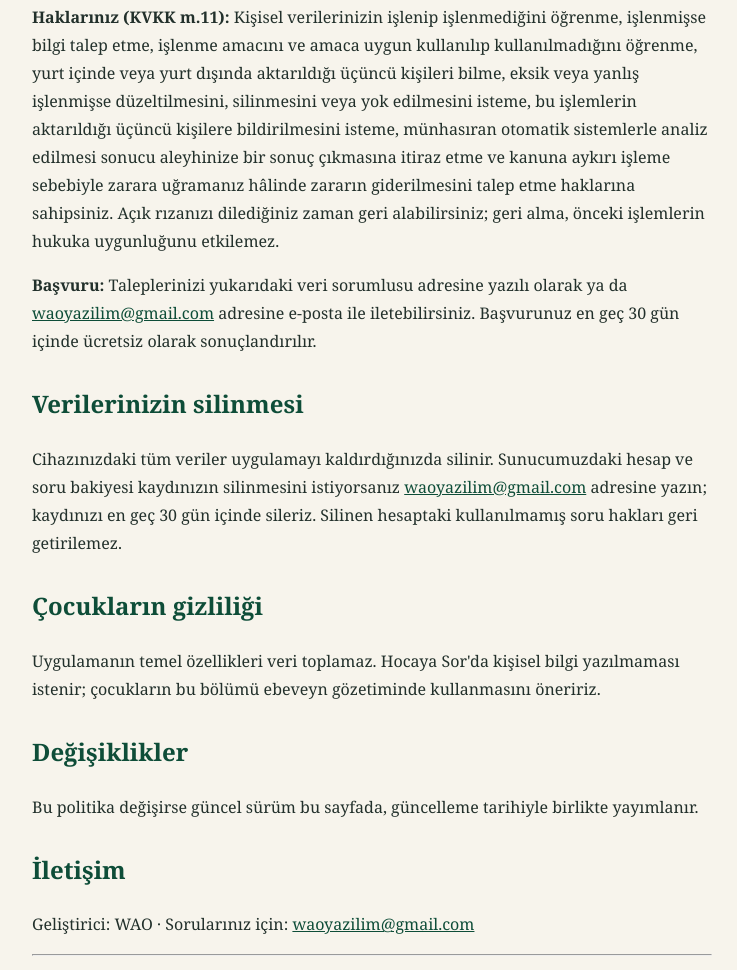
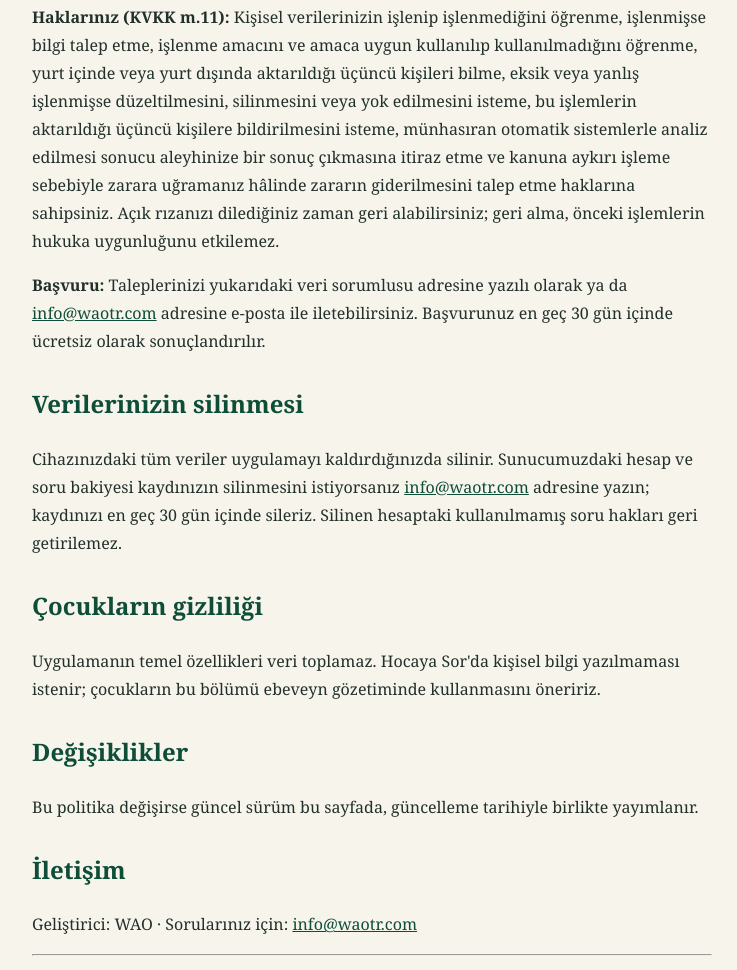
Before and after one commit to aykutjm/namaz-vakitleri-site, a plain HTML site: page gizlilik.html in a window 1280 px wide. Shown: the part 4570-5540 px from the top of the page, without its empty margins (268-1005 px from the left). Drawn offline with Linux system fonts and the light colour scheme.

Commit message:
Destek ve KVKK basvuru e-postasi: info@waotr.com
Co-Authored-By: Claude Opus 5.5 <noreply@anthropic.com>

```diff
--- a/gizlilik.html
+++ b/gizlilik.html
@@ -135,7 +135,7 @@ paylaşılmaz.</p>
 
 <h2>KVKK aydınlatma metni</h2>
 <p>6698 sayılı Kişisel Verilerin Korunması Kanunu (KVKK) uyarınca:</p>
-<p><strong>Veri sorumlusu:</strong> Aykut Yıldırım (WAO), Derecik Mah. 1444 Sk. No: 2, 55200 İlkadım/Samsun, Türkiye · <a href="mailto:waoyazilim@gmail.com">waoyazilim@gmail.com</a></p>
+<p><strong>Veri sorumlusu:</strong> Aykut Yıldırım (WAO), Derecik Mah. 1444 Sk. No: 2, 55200 İlkadım/Samsun, Türkiye · <a href="mailto:info@waotr.com">info@waotr.com</a></p>
 <table>
   <tr><th>Veri</th><th>Amaç</th><th>Hukuki sebep</th><th>Saklama süresi</th></tr>
   <tr><td>Hocaya Sor soruları ve sohbet mesajları</td><td>Sorunun cevaplanması</td>
@@ -166,13 +166,13 @@ sonucu aleyhinize bir sonuç çıkmasına itiraz etme ve kanuna aykırı işleme
 uğramanız hâlinde zararın giderilmesini talep etme haklarına sahipsiniz. Açık rızanızı
 dilediğiniz zaman geri alabilirsiniz; geri alma, önceki işlemlerin hukuka uygunluğunu etkilemez.</p>
 <p><strong>Başvuru:</strong> Taleplerinizi yukarıdaki veri sorumlusu adresine yazılı olarak ya da
-<a href="mailto:waoyazilim@gmail.com">waoyazilim@gmail.com</a> adresine e-posta ile iletebilirsiniz.
+<a href="mailto:info@waotr.com">info@waotr.com</a> adresine e-posta ile iletebilirsiniz.
 Başvurunuz en geç 30 gün içinde ücretsiz olarak sonuçlandırılır.</p>
 
 <h2>Verilerinizin silinmesi</h2>
 <p>Cihazınızdaki tüm veriler uygulamayı kaldırdığınızda silinir. Sunucumuzdaki hesap
 ve soru bakiyesi kaydınızın silinmesini istiyorsanız
-<a href="mailto:waoyazilim@gmail.com">waoyazilim@gmail.com</a> adresine yazın; kaydınızı
+<a href="mailto:info@waotr.com">info@waotr.com</a> adresine yazın; kaydınızı
 en geç 30 gün içinde sileriz. Silinen hesaptaki kullanılmamış soru hakları geri getirilemez.</p>
 
 <h2>Çocukların gizliliği</h2>
@@ -183,7 +183,7 @@ istenir; çocukların bu bölümü ebeveyn gözetiminde kullanmasını öneririz
 <p>Bu politika değişirse güncel sürüm bu sayfada, güncelleme tarihiyle birlikte yayımlanır.</p>
 
 <h2>İletişim</h2>
-<p>Geliştirici: WAO · Sorularınız için: <a href="mailto:waoyazilim@gmail.com">waoyazilim@gmail.com</a></p>
+<p>Geliştirici: WAO · Sorularınız için: <a href="mailto:info@waotr.com">info@waotr.com</a></p>
 
 <hr>
 <h1>Privacy Policy (English)</h1>
@@ -234,7 +234,7 @@ downloads carry no account or session information.</p>
 the data controller is Aykut Yıldırım (WAO), Derecik Mah. 1444 Sk. No: 2, 55200 İlkadım/Samsun, Türkiye. You may request information about, correction or
 deletion of your personal data, learn the third parties it is transferred to, object to
 decisions made solely by automated systems, and withdraw your consent at any time, by writing
-to the address above or to <a href="mailto:waoyazilim@gmail.com">waoyazilim@gmail.com</a>;
+to the address above or to <a href="mailto:info@waotr.com">info@waotr.com</a>;
 requests are answered free of charge within 30 days.</p>
 <p><strong>Third parties:</strong> OpenAI (generates Ask the Hodja answers) and Google (sign-in and
 Google Play billing). Your data is not used for advertising, not sold and not shared with anyone else.</p>
@@ -243,10 +243,10 @@ packs), boot completed (re-scheduling alerts), vibration, and an optional batter
 exemption. No location permission is requested.</p>
 <p><strong>Deletion:</strong> on-device data is deleted when you uninstall the app. To delete your
 account and question balance on our server, email
-<a href="mailto:waoyazilim@gmail.com">waoyazilim@gmail.com</a>; we delete it within 30 days. Unused
+<a href="mailto:info@waotr.com">info@waotr.com</a>; we delete it within 30 days. Unused
 questions in a deleted account cannot be restored.</p>
 <p><strong>Children:</strong> the core features collect no data. Ask the Hodja asks users not to write
 personal information; we recommend children use it under parental supervision.</p>
-<p>Developer: WAO · Contact: <a href="mailto:waoyazilim@gmail.com">waoyazilim@gmail.com</a></p>
+<p>Developer: WAO · Contact: <a href="mailto:info@waotr.com">info@waotr.com</a></p>
 </body>
 </html>
```
Also changed, not shown: index.html (+2 -2 lines).
